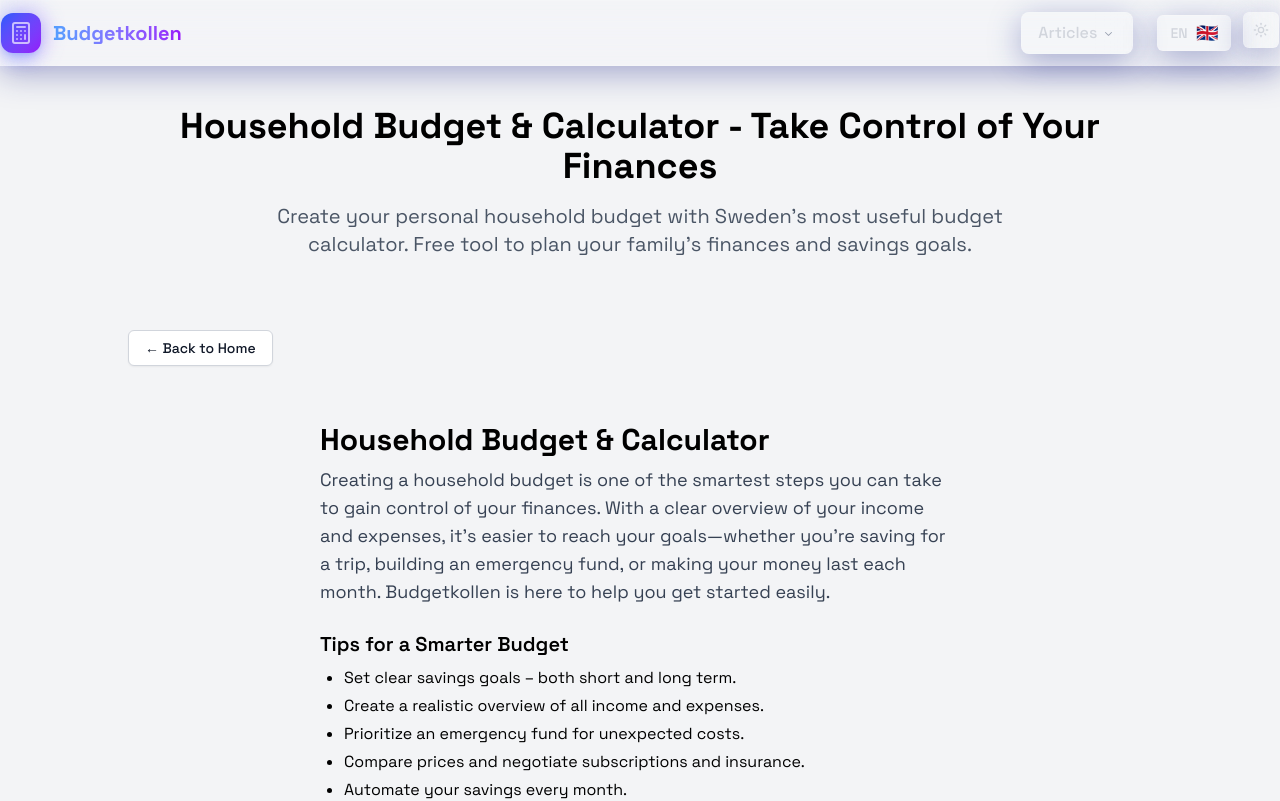
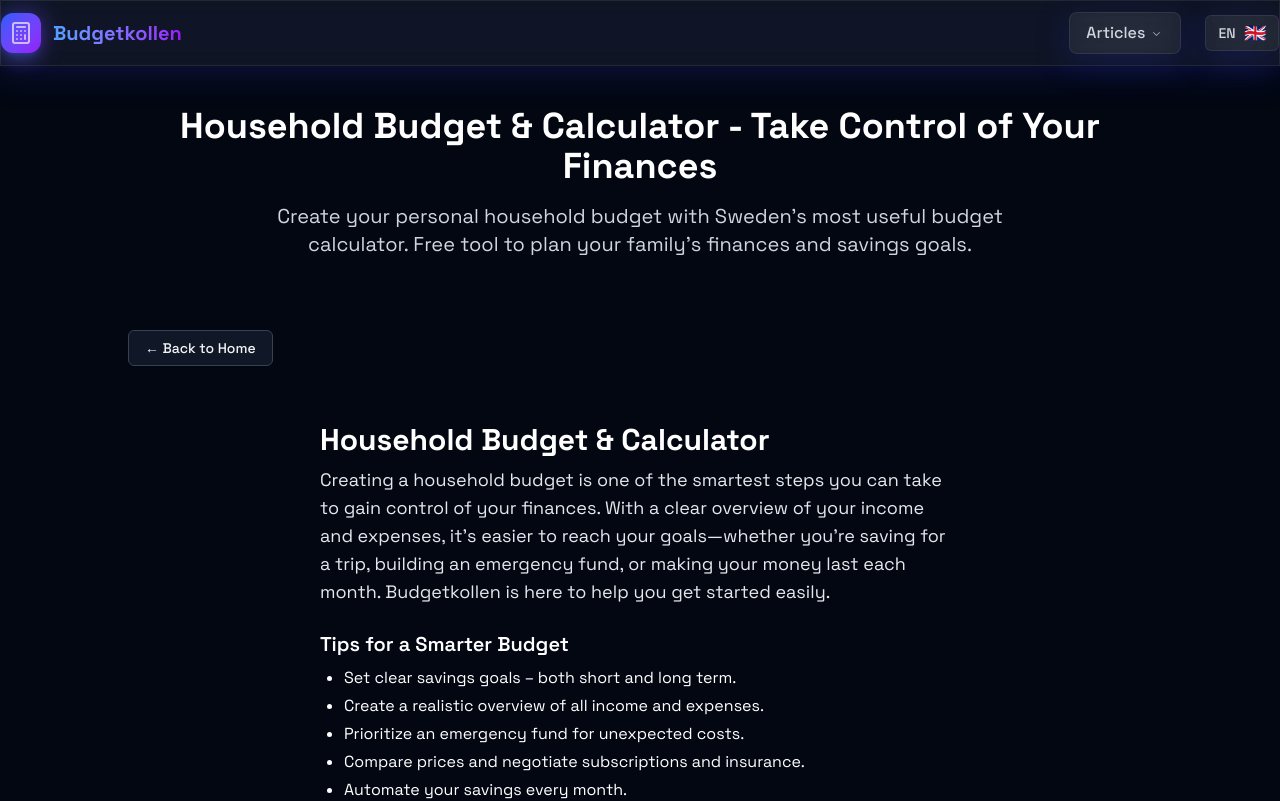
Before and after one commit to ozgurbaserdem/household-financials, a Next.js app: page /en/hushallskalkyl in a window 1280 px wide. Shown: the top 801 px of the page. Built offline with nearby package versions, Linux system fonts and the light colour scheme.

Commit message:
Remove ThemeSwitcher due to issues with light mode at the moment

```diff
--- a/src/components/Navbar.tsx
+++ b/src/components/Navbar.tsx
@@ -1,6 +1,5 @@
 import React, { useState } from "react";
 import LanguageSwitcher from "./LanguageSwitcher";
-import ThemeSwitcher from "./ThemeSwitcher";
 import { useTranslations, useLocale } from "next-intl";
 import {
   NavigationMenu,
@@ -151,7 +150,8 @@ export function Navbar() {
 
             <Box className="flex items-center gap-3">
               <LanguageSwitcher />
-              <ThemeSwitcher />
+              {/* Disable until we have solved the issue with Light Theme */}
+              {/* <ThemeSwitcher /> */}
             </Box>
           </div>
 
@@ -237,7 +237,8 @@ export function Navbar() {
 
               <Box className="flex items-center gap-3 pt-4 border-t border-gray-800">
                 <LanguageSwitcher />
-                <ThemeSwitcher />
+                {/* Disable until we have solved the issue with Light Theme */}
+                {/* <ThemeSwitcher /> */}
               </Box>
             </Box>
           </motion.div>
--- a/src/components/providers.tsx
+++ b/src/components/providers.tsx
@@ -7,7 +7,8 @@ import { ThemeProvider } from "next-themes";
 
 export function Providers({ children }: { children: React.ReactNode }) {
   return (
-    <ThemeProvider attribute="class" defaultTheme="system" enableSystem>
+    /* Disable until we have solved the issue with Light Theme then switch back to this <ThemeProvider attribute="class" defaultTheme="system" enableSystem>*/
+    <ThemeProvider attribute="class" forcedTheme="dark" enableSystem={false}>
       <Provider store={store}>
         <PersistGate loading={null} persistor={persistor}>
           {children}
```
